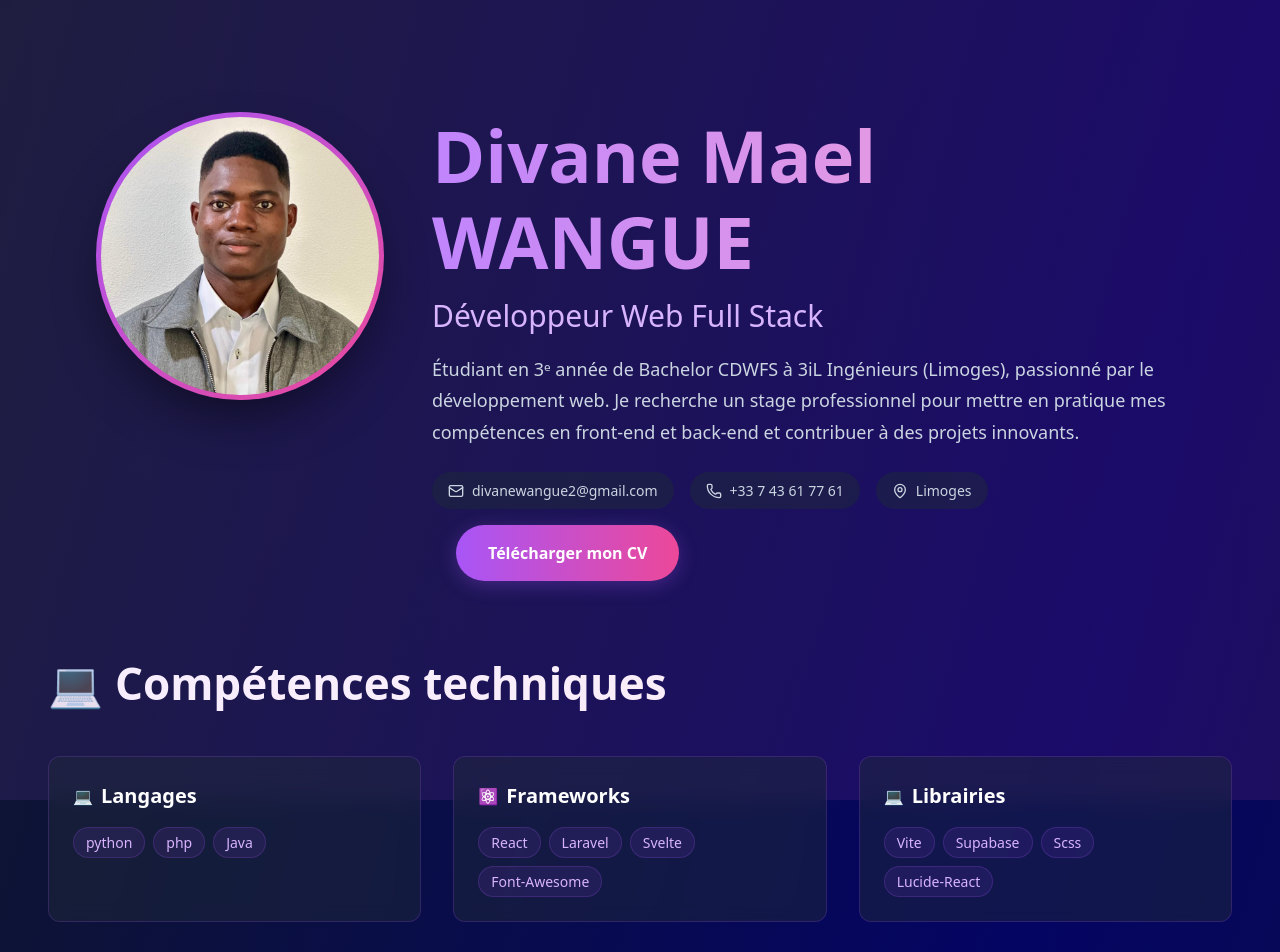
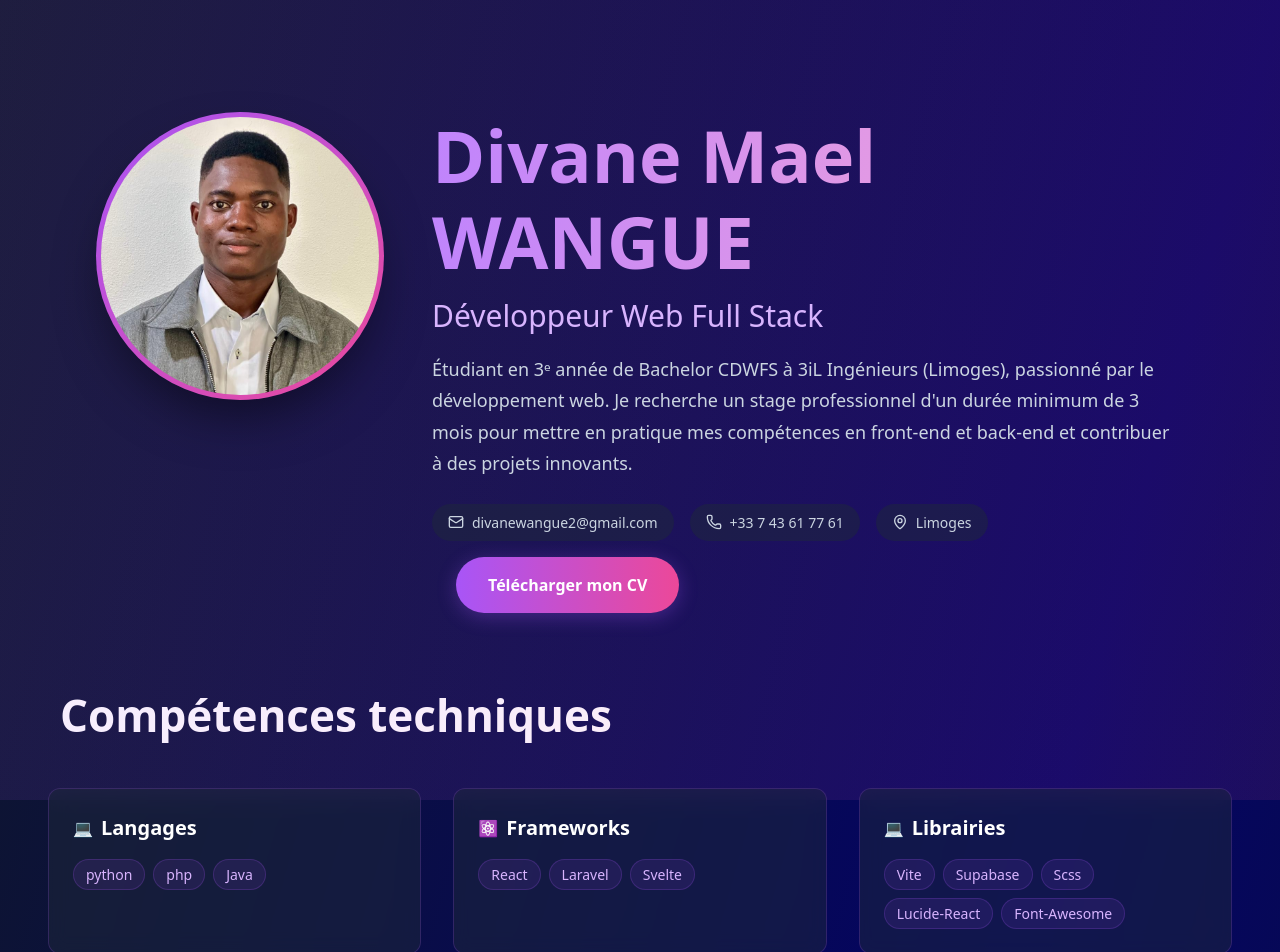
Before and after one commit to DivaneWangue/mon-portfolio, a React (Vite) app: page / in a window 1280 px wide. Shown: the top 952 px of the page. Built offline with nearby package versions, Linux system fonts and the light colour scheme.

Commit message:
Petites modifications

```diff
--- a/src/Portfolio/index.jsx
+++ b/src/Portfolio/index.jsx
@@ -27,7 +27,7 @@ const Hero = () => {
             <p className="subtitle">Développeur Web Full Stack</p>
             <p className="description">
               Étudiant en 3ᵉ année de Bachelor CDWFS à 3iL Ingénieurs (Limoges), passionné par le développement web.
-              Je recherche un stage professionnel pour mettre en pratique mes compétences en front-end et back-end
+              Je recherche un stage professionnel  d'un durée minimum de 3 mois pour mettre en pratique mes compétences en front-end et back-end
               et contribuer à des projets innovants.
             </p>
 
@@ -59,8 +59,8 @@ const Hero = () => {
 const TechnicalSkills = () => {
   const skills = [
     { category: 'Langages', items: ['python', 'php','Java'], icon: '💻' },
-    { category: 'Frameworks', items: ['React', 'Laravel', 'Svelte','Font-Awesome'], icon: '⚛️' },
-    { category: 'Librairies', items: ['Vite', 'Supabase', 'Scss','Lucide-React',], icon: '💻' },
+    { category: 'Frameworks', items: ['React', 'Laravel', 'Svelte',], icon: '⚛️' },
+    { category: 'Librairies', items: ['Vite', 'Supabase', 'Scss','Lucide-React','Font-Awesome'], icon: '💻' },
     { category: 'Bases de données', items: ['MySQL', 'MongoDB','Prisma'], icon: '🗄️' },
     { category: 'Méthodologies', items: ['Agile', 'Scrum', 'Merise'], icon: '🔧' },
     { category: 'Outils', items: ['Git', 'GitHub', 'Vercel', 'PostHog', 'Figma', 'Docker','Node.js'], icon: '🛠️' }
@@ -69,7 +69,7 @@ const TechnicalSkills = () => {
   return (
     <section className="section">
       <h2 className="section-title">
-        <span className="title-icon">💻</span>
+        <span className="title-icon"></span>
         Compétences techniques
       </h2>
       <div className="skills-grid">
```
